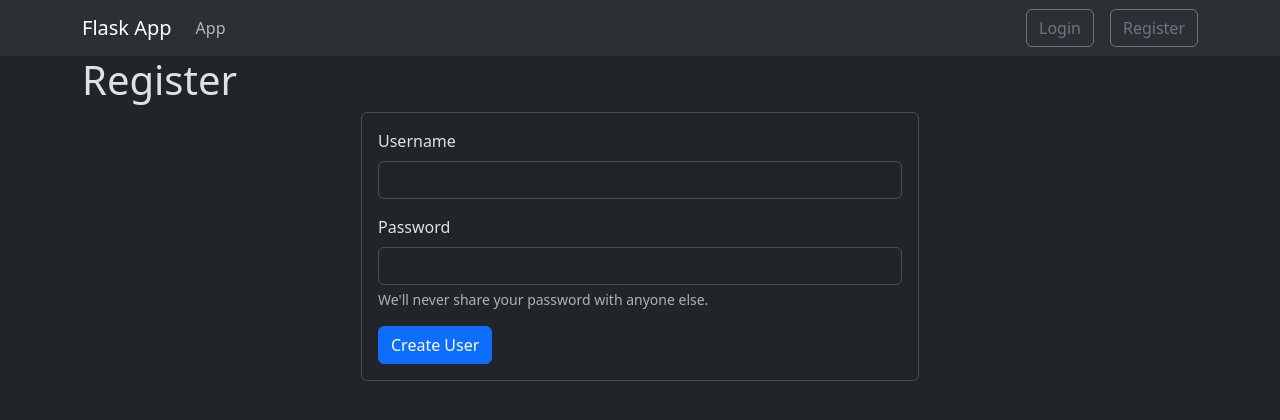
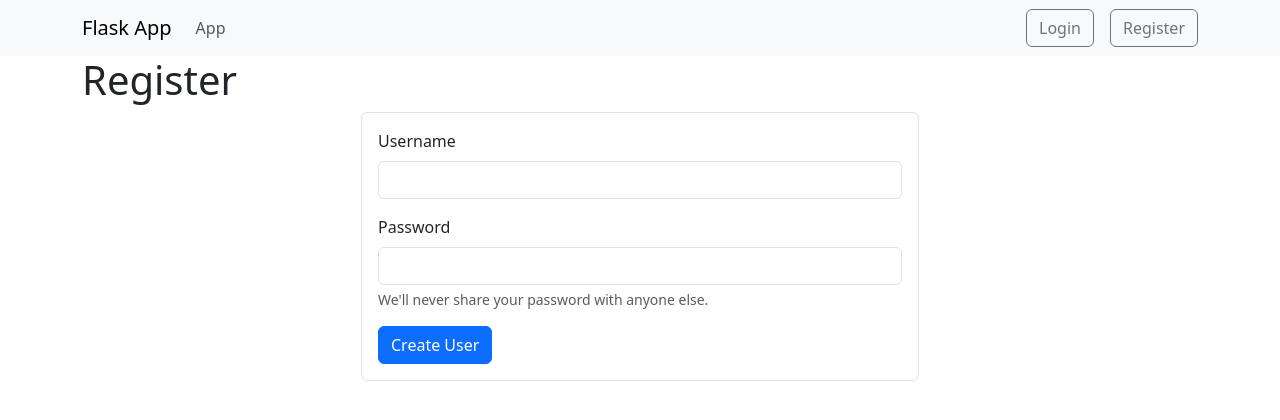
Before and after one commit to twh2898/flask-app-base, a Flask app: page /auth/register in a window 1280 px wide. Shown: the top 420 px of the page. Run offline with Flask 2, Linux system fonts and the light colour scheme; some libraries are stand-ins or nearby versions.

Commit message:
Match system theme

```diff
--- a/templates/base.html
+++ b/templates/base.html
@@ -1,5 +1,5 @@
 <!DOCTYPE html>
-<html lang="en" data-bs-theme="{% if config['DARK_MODE'] %}dark{% else %}light{% endif %}">
+<html lang="en">
 
 <head>
     <meta charset="UTF-8">
@@ -19,6 +19,15 @@
         {% endfor %}
         {% block content %}{% endblock %}
     </div>
+    <script>
+        const darkThemeMq = window.matchMedia("(prefers-color-scheme: dark)");
+        const html = document.documentElement;
+        if (darkThemeMq.matches) {
+            html.setAttribute('data-bs-theme', 'dark');
+        } else {
+            html.setAttribute('data-bs-theme', 'light');
+        }
+    </script>
 </body>
 
 </html>
```
